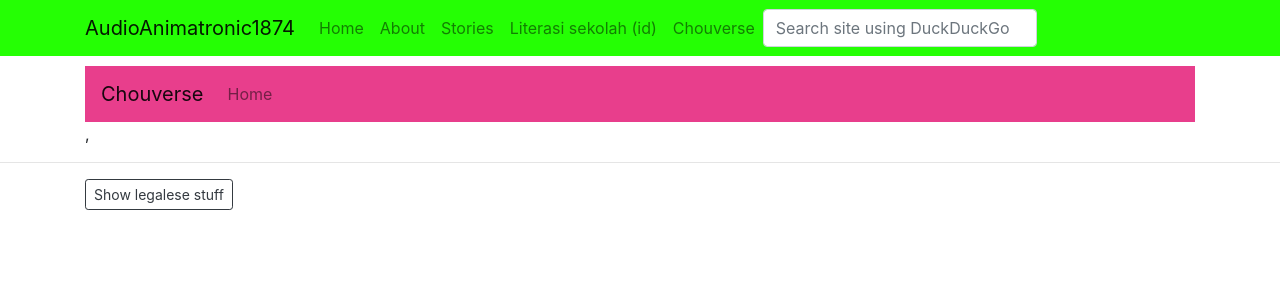
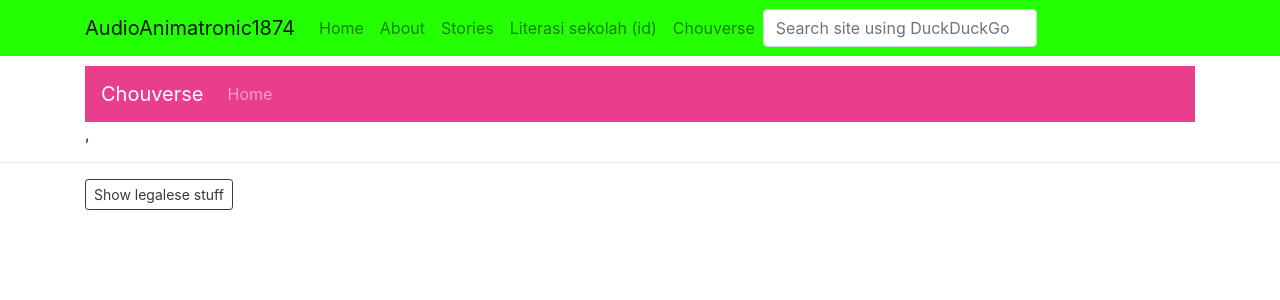
Before and after one commit to aa1874/aa1874site, a Jekyll site: the page built from chouverse.md, in a window 1280 px wide. Shown: the top 300 px of the page. Built offline with Jekyll 4.4.1, drawn with Linux system fonts in a browser that asks for light colours; nearby versions of some CDN libraries; some web fonts are replaced.

Commit message:
navbar-dark

```diff
--- a/_layouts/chouverse.html
+++ b/_layouts/chouverse.html
@@ -2,7 +2,7 @@
 layout: default
 ---
 
-<nav class="navbar sticky-top navbar-expand-lg navbar-light" style="background-color: #e83e8c;">
+<nav class="navbar sticky-top navbar-expand-lg navbar-dark" style="background-color: #e83e8c;">
     <a class="navbar-brand" href="/">Chouverse</a>
     <button class="navbar-toggler" type="button" data-toggle="collapse" data-target="#navbarNavAltMarkup" aria-controls="navbarNavAltMarkup" aria-expanded="false" aria-label="Toggle navigation">
         <span class="navbar-toggler-icon"></span>
```
